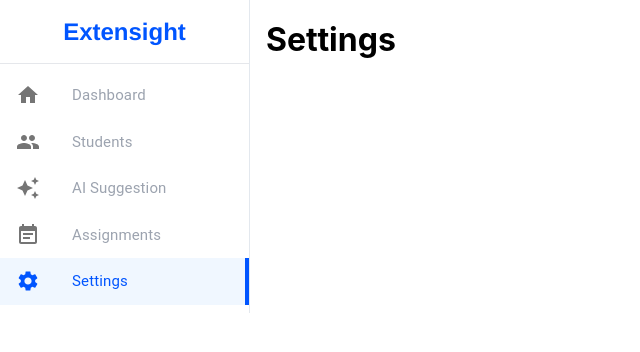
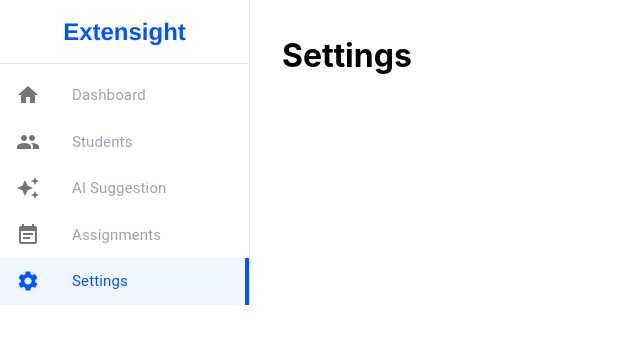
Before and after one commit to vanessaxteo/extensight, a React (Create React App) app in the folder extensight/: page /settings in a window 1280 px wide. Shown: the top 352 px of the page, without its empty margins (0-640 px from the left). Built offline with nearby package versions, Linux system fonts and the light colour scheme.

Commit message:
changed spacing on settings page

```diff
--- a/extensight/src/pages/Settings.js
+++ b/extensight/src/pages/Settings.js
@@ -6,7 +6,7 @@ export default function Settings() {
   return (
     <div style={{ display: "flex" }}>
       <Sidebar />
-      <main style={{ flexGrow: 1, padding: "1rem" }}>
+      <main style={{ flexGrow: 1, padding: "2rem" }}>
         <h1>Settings</h1>
       </main>
     </div>
```
